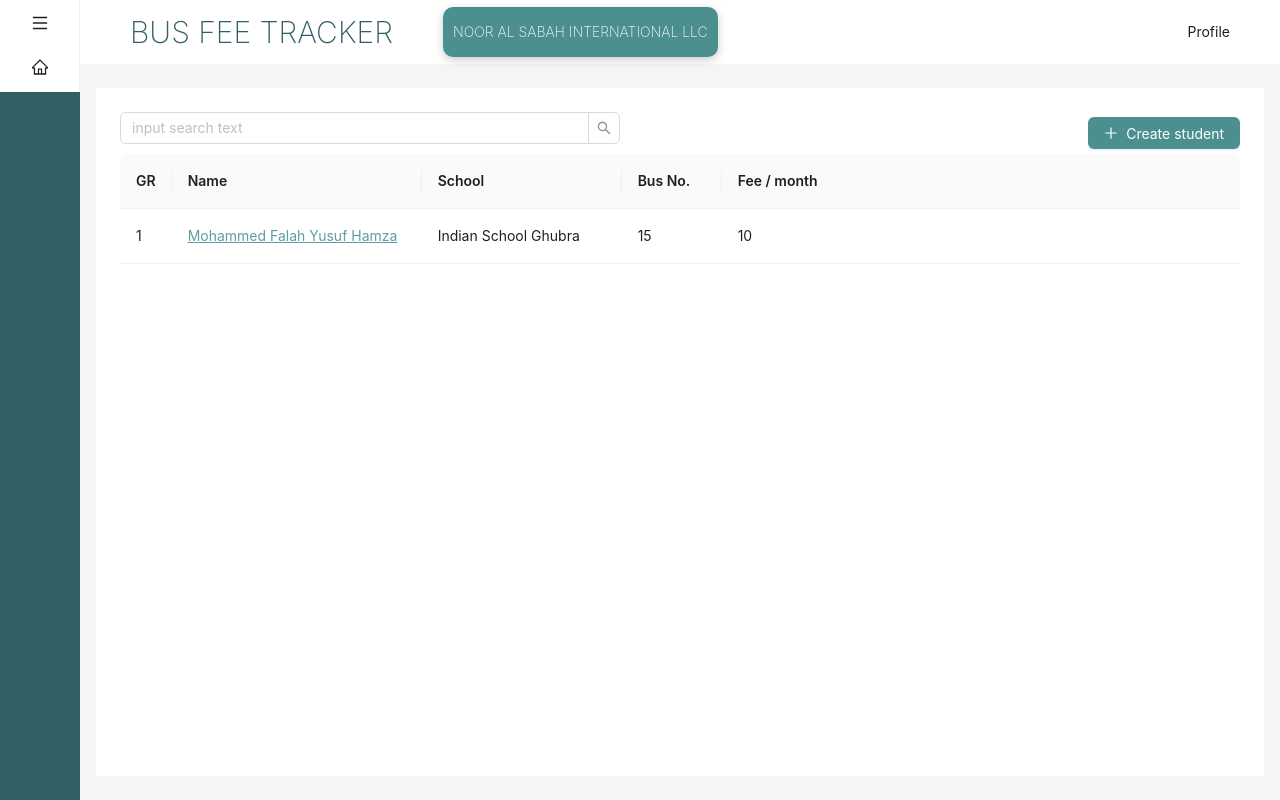
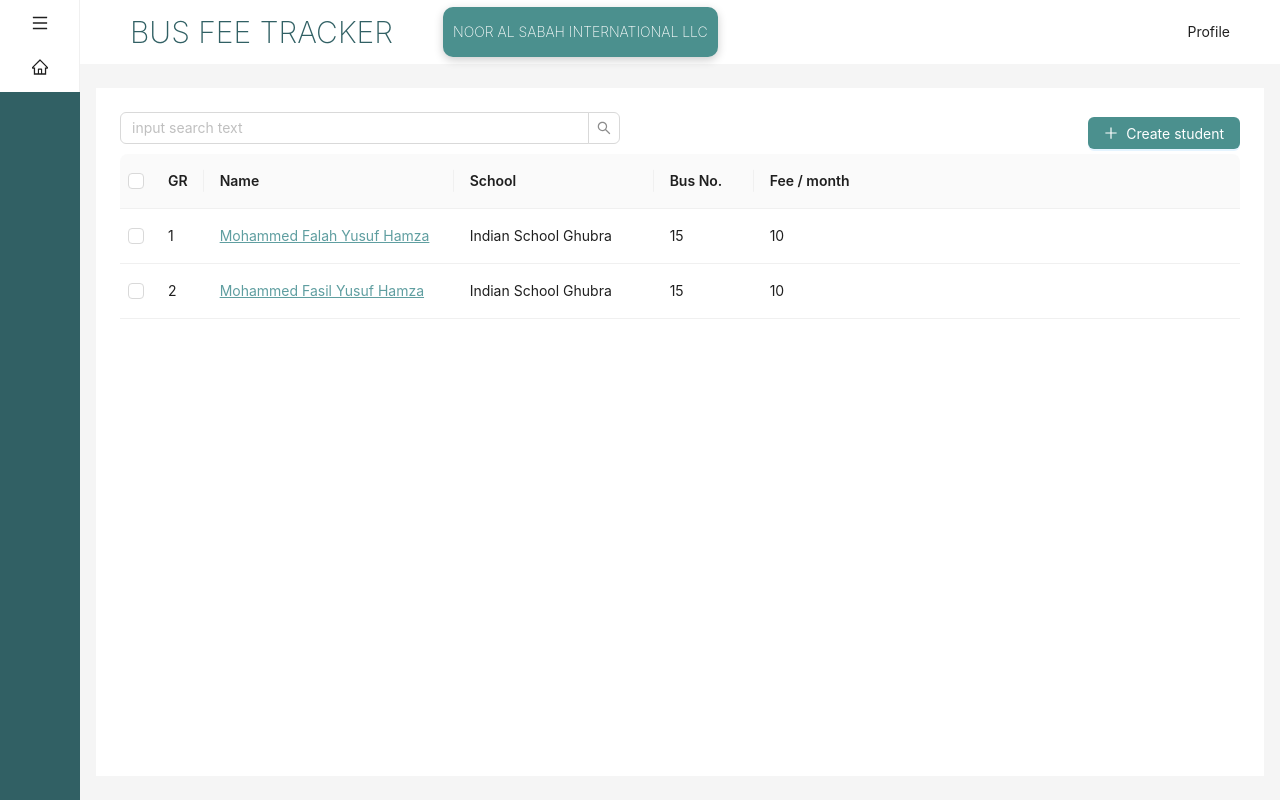
Before and after one commit to falahyusufhamza/fees-app, a React (Create React App) app: page / in a window 1280 px wide. Built offline with nearby package versions, Linux system fonts and the light colour scheme.

Commit message:
Added table footer with actions, SPP actions, Edit student data

```diff
--- a/src/components/common/Dashboard/CreateStudent.css
+++ b/src/components/common/Dashboard/CreateStudent.css
@@ -5,5 +5,5 @@
 }
 
 .create-student-modal .modal-header {
-    border-bottom: 1px solid var(--primary-color);
+    border-bottom: 0.2px solid var(--primary-color);
 }
--- a/src/components/common/Dashboard/CreateStudent.js
+++ b/src/components/common/Dashboard/CreateStudent.js
@@ -1,13 +1,15 @@
 import { Button, Col, Form, Input, Modal, Row, Select } from 'antd'
-import React from 'react'
+import React, { useEffect } from 'react'
 import "./CreateStudent.css"
 
 const CreateStudent = ({
     isVisible = false,
-    onClose = () => {}
+    onClose = () => {},
+    isEditMode = false,
+    editData = {},
 }) => {
     const {Option} = Select;
-    const [form] = Form.useForm();
+    const [studentForm] = Form.useForm();
     const formItemLayout = {
         labelCol: {
           xs: {
@@ -26,6 +28,23 @@ const CreateStudent = ({
           },
         },
       };
+
+      useEffect(() => {
+        studentForm.setFieldsValue({
+            name: editData?.name || "",
+            grno: editData?.grno || "",
+            school: editData?.school || "",
+            location: editData?.location || "",
+            busNo: editData?.busNo || "",
+            gender: editData?.gender || "",
+            contactNo: editData?.contactNo || "",
+        })
+      }, [editData])
+
+      const onCloseForm = () => {
+        studentForm.setFieldsValue({})
+        onClose();
+      }
   return (
     <Modal
         open={isVisible}
@@ -33,18 +52,13 @@ const CreateStudent = ({
         title={<div className='modal-header'>
             <p className='modal-title'>Create a new student</p>
         </div>}
-        onCancel={onClose}
+        onCancel={onCloseForm}
         children={<div className='contents'>
             <Form
                 {...formItemLayout}
-                form={form}
-                name="register"
+                form={studentForm}
+                name="student-form"
                 onFinish={(values) => console.log(values)}
-                initialValues={{
-                    residence: ['zhejiang', 'hangzhou', 'xihu'],
-                    prefix: '86',
-                }}
-                scrollToFirstError
                 >
                     <Row style={{width: "100%"}} gutter={20}>
                     <Col style={{width: "100%"}} span={12}>
@@ -106,7 +120,7 @@ const CreateStudent = ({
                 </Form.Item>
 
                 <Form.Item
-                    name="contact"
+                    name="contactNo"
                     label="Phone Number"
                 >
                     <Input/>
--- a/src/components/common/Dashboard/StudentProfile.css
+++ b/src/components/common/Dashboard/StudentProfile.css
@@ -1,10 +1,3 @@
-.student-profile {
-    padding: 20px;
-    border: 1px solid #e2e1e2;
-    border-radius: 5px;
-    height: 100%;
-}
-
 .student-profile-header {
     border-bottom: 1px solid #e2e1e2;
     padding-bottom: 50px;
@@ -39,15 +32,8 @@
     margin-right: 20px;
 }
 
-.student-profile .title {
-    border: 1px solid var(--primary-color);
+.student-profile-popup .student-actions {
     display: flex;
-    gap: 20px;
-    padding: 5px;
-    border-radius: 40px;
+    justify-content: end;
+    gap: 10px;
 }
-
-.student-profile .title p {
-    font-size: 25px;
-    font-weight: 500;
-}
--- a/src/components/common/Dashboard/StudentProfile.js
+++ b/src/components/common/Dashboard/StudentProfile.js
@@ -1,11 +1,12 @@
 import React from 'react'
-import { Modal } from 'antd';
+import { Button, Modal } from 'antd';
 import "./StudentProfile.css"
 
 const StudentProfile = ({
     studentData = {},
     isVisible = false,
-    onClose = () => {}
+    onClose = () => {},
+    editStudent = () => {},
 }) => {
     const {
         name,
@@ -15,6 +16,7 @@ const StudentProfile = ({
     } = studentData;
   return (
     <Modal
+        className='student-profile-popup'
         title={<div className='student-profile-header'>
             <div className='left'>
                 <h2>{name}</h2>
@@ -30,14 +32,20 @@ const StudentProfile = ({
                 </div>
                 BUS NUMBER
             </div>
-
         </div>}
         open={isVisible}
         onCancel={onClose}
         width={1500}
         footer={() => <></>}
     >
-        <h4>{name}</h4>
+        <div className='student-actions'>
+          <Button onClick={() => editStudent(studentData)} type='primary' children="Edit details"/>
+          <Button type='primary' children="Delete Student"/>
+          <Button type='primary' children="Pay fees"/>
+        </div>
+        <div className='profile-content'>
+
+        </div>
     </Modal>
   )
 }
--- a/src/components/common/Dashboard/StudentsTable.css
+++ b/src/components/common/Dashboard/StudentsTable.css
@@ -8,3 +8,9 @@
     width: 100%;
     overflow-x: auto;
 }
+
+.table-container .table-footer {
+    display: flex;
+    gap: 20px;
+    justify-content: flex-end;
+}
--- a/src/components/common/Dashboard/StudentsTable.js
+++ b/src/components/common/Dashboard/StudentsTable.js
@@ -1,10 +1,13 @@
 import React from 'react'
-import {Table} from 'antd';
+import {Button, Table} from 'antd';
 import "./StudentsTable.css";
 
 const StudentsTable = ({
     data = [],
     onSelectStudent = () => {},
+    selectedRows = [],
+    setSelectedRows,
+    editStudent = () => {},
 }) => {
     const columns = [
         {
@@ -51,12 +54,37 @@ const StudentsTable = ({
             dataIndex: 'feePerMonth',
         },
       ];
+      const rowSelection = {
+        onChange: (selectedRowKeys, selectedRows) => {
+          setSelectedRows(selectedRows)
+        },
+        getCheckboxProps: (record) => ({
+          disabled: record.name === 'Disabled User',
+          // Column configuration not to be checked
+          name: record.name,
+        }),
+      };
+      let tableFooterProps = {};
+      if (!!selectedRows?.length) {
+        tableFooterProps = {
+          footer: () => !!selectedRows?.length && <div className='table-footer'>
+          {selectedRows?.length === 1 && <Button onClick={editStudent} type='primary' children="Edit details"/>}
+          <Button type='primary' children="Delete Student"/>
+          <Button type='primary' children="Pay fees"/>
+        </div>
+        }
+      }
   return (
     <Table
         rowKey={"grno"}
         columns={columns}
         dataSource={data}
         pagination={false}
+        rowSelection={{
+          type: "checkbox",
+          ...rowSelection,
+        }}
+        {...tableFooterProps}
       />
   )
 }
--- a/src/constants/dummyData.js
+++ b/src/constants/dummyData.js
@@ -9,5 +9,24 @@ export const studentsData = [
       fatherName: "Yusuf",
       contactNo: "99523224",
       feePerMonth: 10,
+      gender: "Male",
+      siblings: [{
+        grno: 2,
+      }]
+    },
+    {
+      grno: 2,
+      name: "Mohammed Fasil Yusuf Hamza",
+      school: "Indian School Ghubra",
+      class: "12-B",
+      location: "Al khuwair",
+      busNumber: "15",
+      fatherName: "Yusuf",
+      contactNo: "99523224",
+      feePerMonth: 10,
+      gender: "Male",
+      siblings: [{
+        grno: 1,
+      }]
     },
   ];
--- a/src/pages/Dashboard.js
+++ b/src/pages/Dashboard.js
@@ -12,9 +12,18 @@ const Dashboard = () => {
     const [isDetailedViewVisible, setDetailedViewVisible] = useState(false);
     const [selectedStudent, setSelectedStudent] = useState();
     const [isCreateStudentVisible, setCreateStudentVisible] = useState(false);
+    const [selectedRows, setSelectedRows] = useState([]);
+    const [isEditMode, setIsEditMode] = useState(false);
+    const [editData, setEditData] = useState({});
     const onSelectStudent = (studentId) => {
         setDetailedViewVisible(true);
         setSelectedStudent(studentsData.find(item => item.grno === studentId));
+    }
+    const onClickEdit = (data = {}) => {
+        setIsEditMode(true);
+        setCreateStudentVisible(true);
+        setDetailedViewVisible(false);
+        setEditData(data);
     }
   return (
     <div className='dashboard-container'>
@@ -38,17 +47,31 @@ const Dashboard = () => {
 
         <div className='table-and-profile-container'>
             <div className='table-container'>
-                <StudentsTable data={studentsData} onSelectStudent={onSelectStudent}/>
+                <StudentsTable
+                    data={studentsData}
+                    onSelectStudent={onSelectStudent}
+                    selectedRows={selectedRows}
+                    setSelectedRows={setSelectedRows}
+                    editStudent={() => onClickEdit(selectedRows[0])}
+                />
             </div>
             <StudentProfile
                 studentData={selectedStudent}
-                onClose={() => setDetailedViewVisible(false)}
+                onClose={() => {
+                    setDetailedViewVisible(false)
+                }}
+                editStudent={onClickEdit}
                 isVisible={isDetailedViewVisible}
             />
         </div>
         <CreateStudent
             isVisible={isCreateStudentVisible}
-            onClose={() => setCreateStudentVisible(false)}
+            onClose={() => {
+                setIsEditMode(false);
+                setCreateStudentVisible(false)}
+            }
+            isEditMode={isEditMode}
+            editData={editData}
         />
     </div>
   )
```
